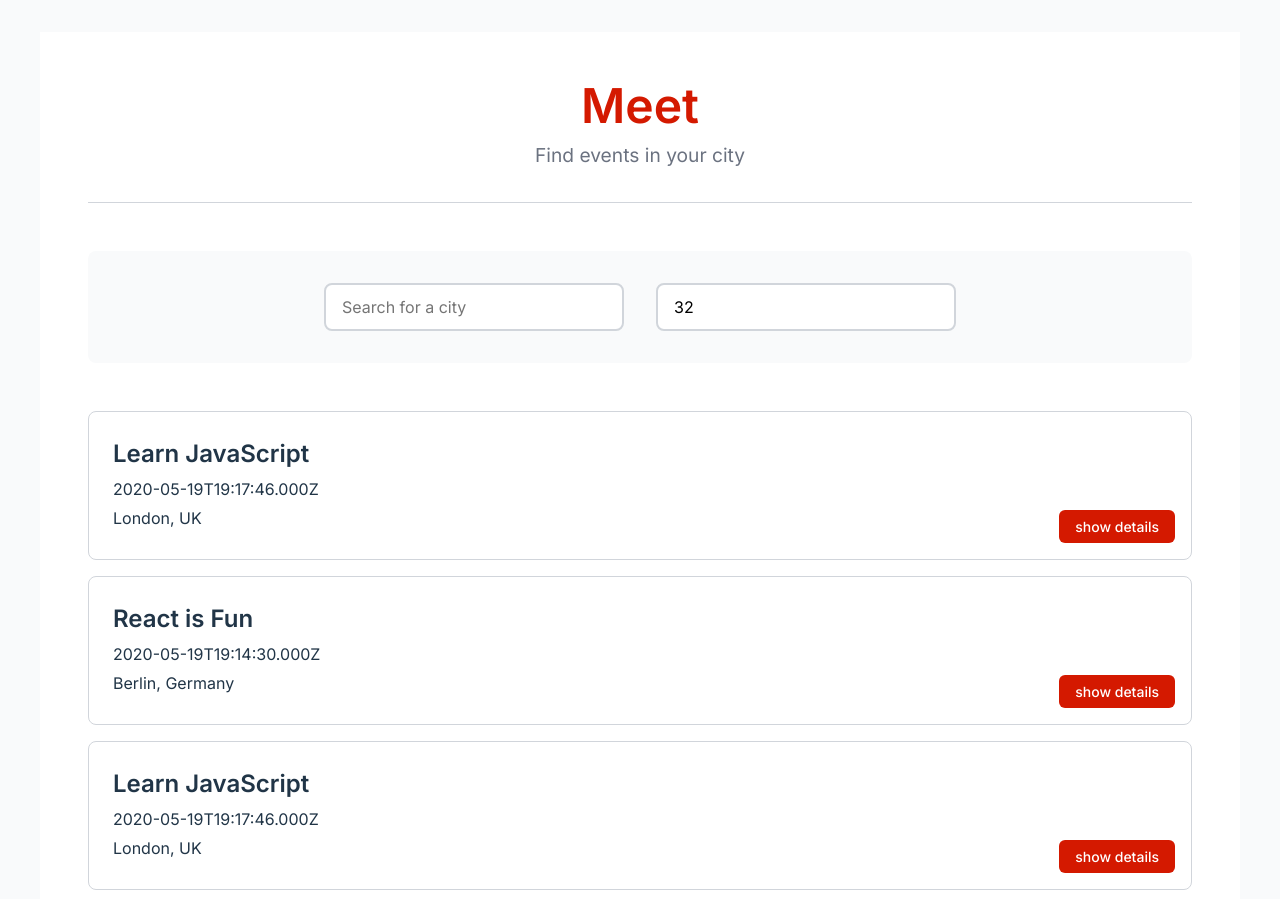
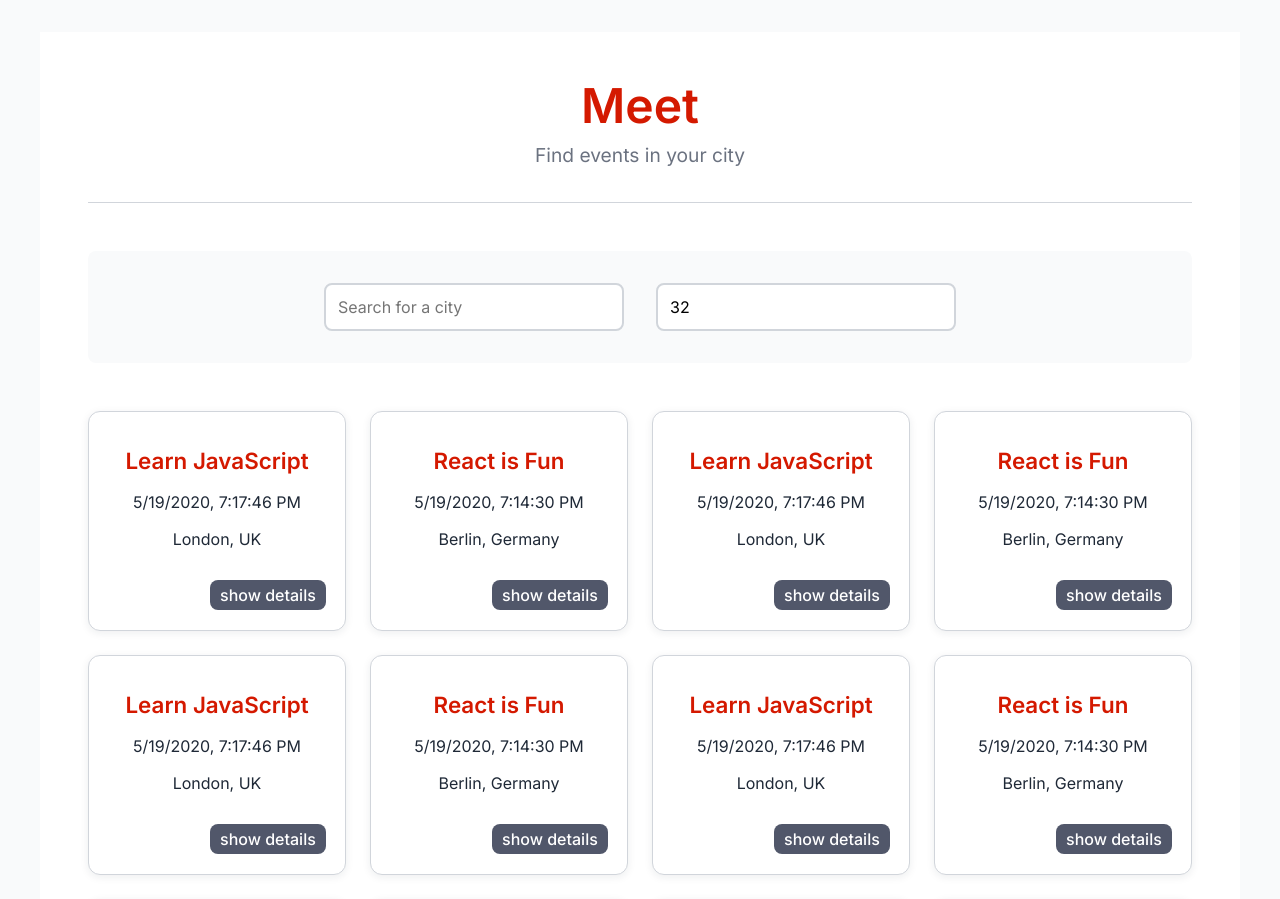
Before and after one commit to active-ugly-jumpers/meet, a React (Vite) app: page / in a window 1280 px wide. Shown: the top 899 px of the page. Built offline with nearby package versions, Linux system fonts and the light colour scheme.

Commit message:
UI improvements

```diff
--- a/src/App.css
+++ b/src/App.css
@@ -16,7 +16,8 @@
   box-sizing: border-box;
 }
 
-html, body {
+html,
+body {
   margin: 0;
   padding: 0;
   font-family: 'Inter', sans-serif;
@@ -92,7 +93,7 @@ p {
 
 input[type="text"],
 input[type="number"] {
-  padding: 12px 16px;
+  padding: 12px 12px;
   border-radius: 8px;
   outline: none;
   border: 2px solid var(--border-color);
@@ -133,7 +134,7 @@ input[type="number"]:focus {
   overflow: hidden;
 }
 
-.suggestions > li {
+.suggestions>li {
   text-align: left;
   padding: 12px 16px;
   background-color: var(--white);
@@ -141,43 +142,87 @@ input[type="number"]:focus {
   transition: background-color 0.2s ease;
 }
 
-.suggestions > li:hover {
+.suggestions>li:hover {
   background-color: var(--background-light);
 }
 
-.event {
-  padding: 1.5rem;
-  margin-bottom: 1rem;
-  text-align: left;
-  border: 1px solid var(--border-color);
-  border-radius: 8px;
-  position: relative;
-  background: var(--white);
-  transition: box-shadow 0.2s ease;
+#event-list {
+  display: grid;
+  grid-template-columns: repeat(4, 1fr);
+  gap: 24px;
+  list-style: none;
+  padding: 0;
+  margin: 0;
 }
 
-.event:hover {
-  box-shadow: 0 4px 6px -1px rgba(0, 0, 0, 0.1);
+@media (max-width: 1200px) {
+  #event-list {
+    grid-template-columns: repeat(3, 1fr);
+  }
+}
+
+@media (max-width: 900px) {
+  #event-list {
+    grid-template-columns: repeat(2, 1fr);
+  }
+}
+
+@media (max-width: 600px) {
+  #event-list {
+    grid-template-columns: 1fr;
+    gap: 16px;
+  }
+}
+
+.event {
+  background: var(--white);
+  border: 1px solid var(--border-color);
+  border-radius: 12px;
+  box-shadow: 0 2px 8px rgba(31, 41, 55, 0.08);
+  padding: 2rem 1.5rem 3.5rem 1.5rem;
+  position: relative;
+  transition: box-shadow 0.2s, transform 0.2s;
+  display: flex;
+  flex-direction: column;
+  min-height: 220px;
+}
+
+.event:hover,
+.event:focus-within {
+  box-shadow: 0 6px 24px rgba(31, 41, 55, 0.15);
+  transform: translateY(-2px) scale(1.01);
+}
+
+.event h2 {
+  font-size: 1.4rem;
+  font-weight: 600;
+  color: var(--primary-color);
+  margin-bottom: 0.5rem;
+}
+
+.event p {
+  color: var(--text-dark);
+  font-size: 1rem;
+  margin-bottom: 0.5rem;
 }
 
 .details-btn {
   position: absolute;
-  right: 1rem;
-  bottom: 1rem;
-  padding: 8px 16px;
-  border-radius: 6px;
-  outline: none;
+  right: 1.2rem;
+  bottom: 1.2rem;
+  padding: 5px 10px;
+  border-radius: 8px;
+  background-color: #51576a;
+  color: var(--white);
+  border: none;
+  font-size: 1rem;
+  font-weight: 500;
   cursor: pointer;
-  border: none;
-  background-color: var(--primary-color);
-  color: var(--white);
-  font-size: 14px;
-  font-weight: 500;
-  transition: background-color 0.2s ease;
+  transition: background 0.2s;
 }
 
 .details-btn:hover {
-  background-color: #51576a;
+  background-color: var(--primary-color) ;
 }
 
 .alerts-container {
@@ -186,4 +231,12 @@ input[type="number"]:focus {
   left: 20px;
   width: 250px;
   z-index: 1000;
- }
+}
+
+@media (max-width: 800px) {
+  .controls {
+    flex-direction: column;
+    gap: 1rem;
+    padding: 1rem;
+  }
+}
--- a/src/components/Event.jsx
+++ b/src/components/Event.jsx
@@ -7,7 +7,7 @@ const Event = ({ event }) => {
     return (
         <li className='event'>
             <h2>{event.summary}</h2>
-            <p>{event.created}</p>
+            <p>{new Date(event.created).toLocaleString()}</p>
             <p>{event.location}</p>
 
             <button className='details-btn' onClick={() => setShowDetails(!showDetails)}>
```
